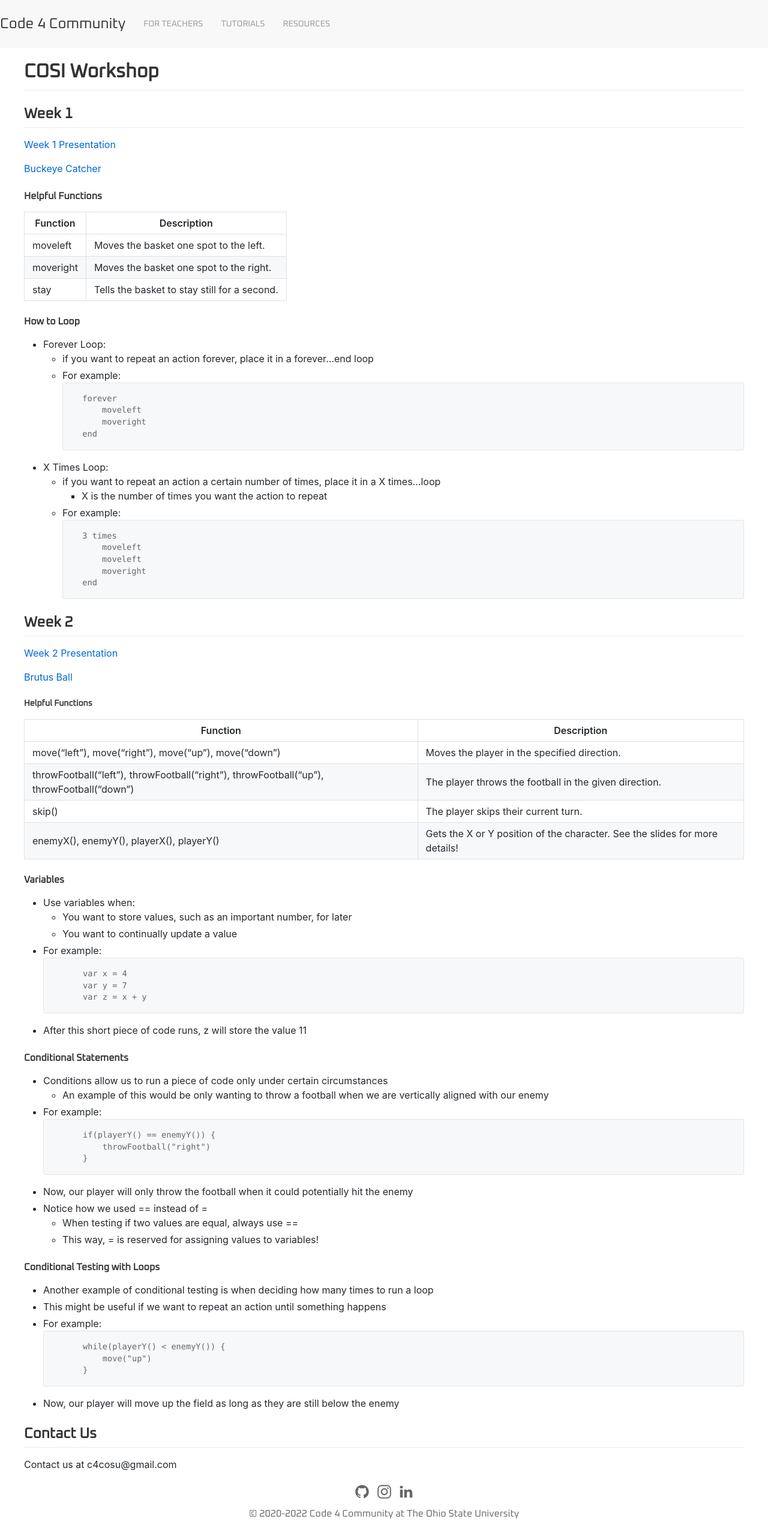
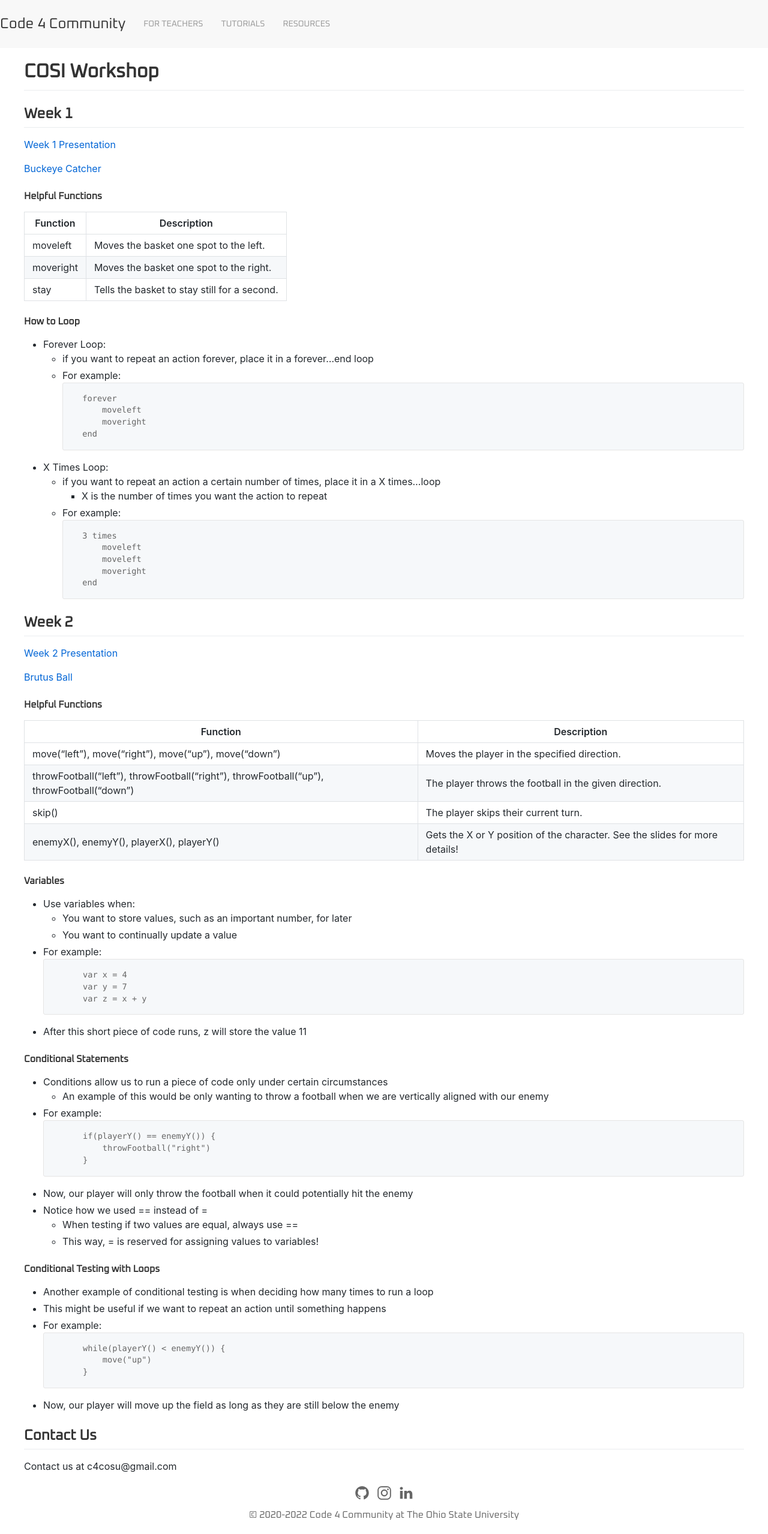
Before and after one commit to Code4Community/Code4Community.github.io, a Jekyll site: the page built from outreach_presentations/cosi_2022.md, in a window 1280 px wide. Shown: the whole page at 60% size. Built offline with Jekyll 4.4.1, drawn with Linux system fonts in a browser that asks for light colours; nearby versions of some CDN libraries.

Commit message:
Minor header change

```diff
--- a/outreach_presentations/cosi_2022.md
+++ b/outreach_presentations/cosi_2022.md
@@ -48,7 +48,7 @@ content_style: github_markdown
 
 [Brutus Ball](https://code4community.github.io/brutus-ball)
 
-##### Helpful Functions
+#### Helpful Functions
 
 | Function | Description |
 |-----------|-----------|
```
